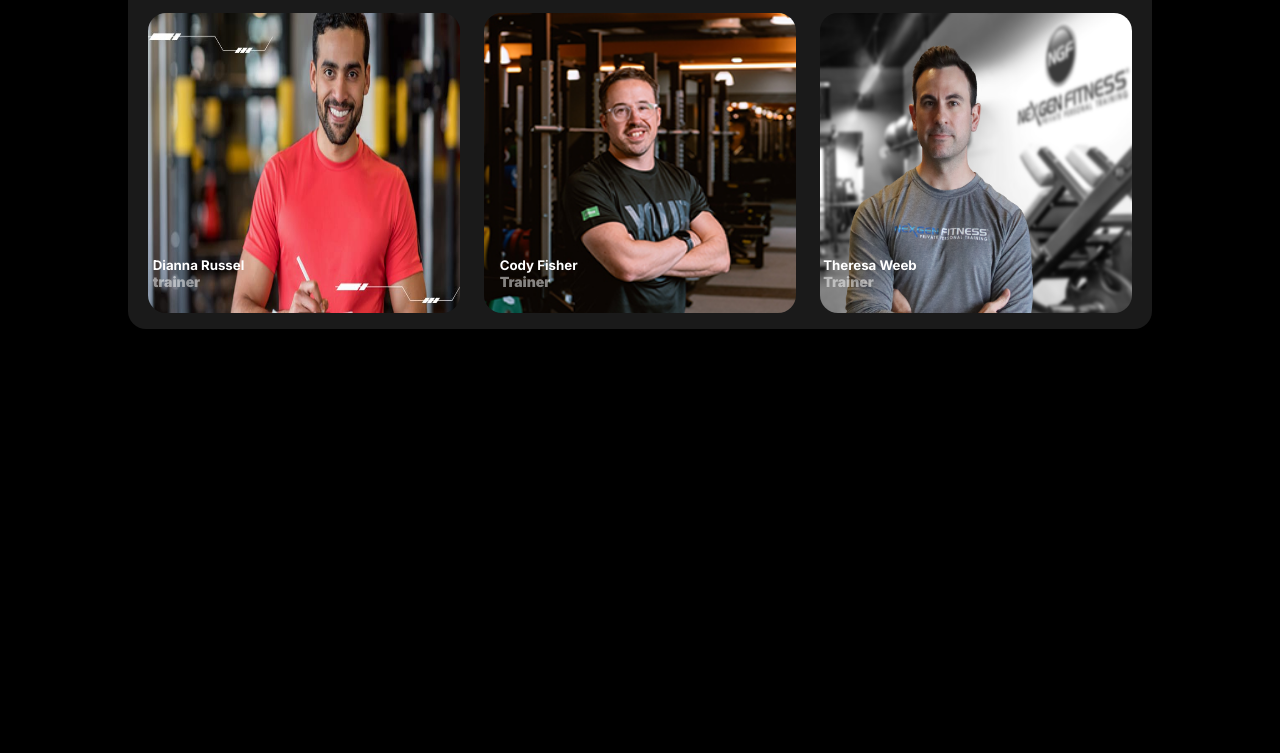
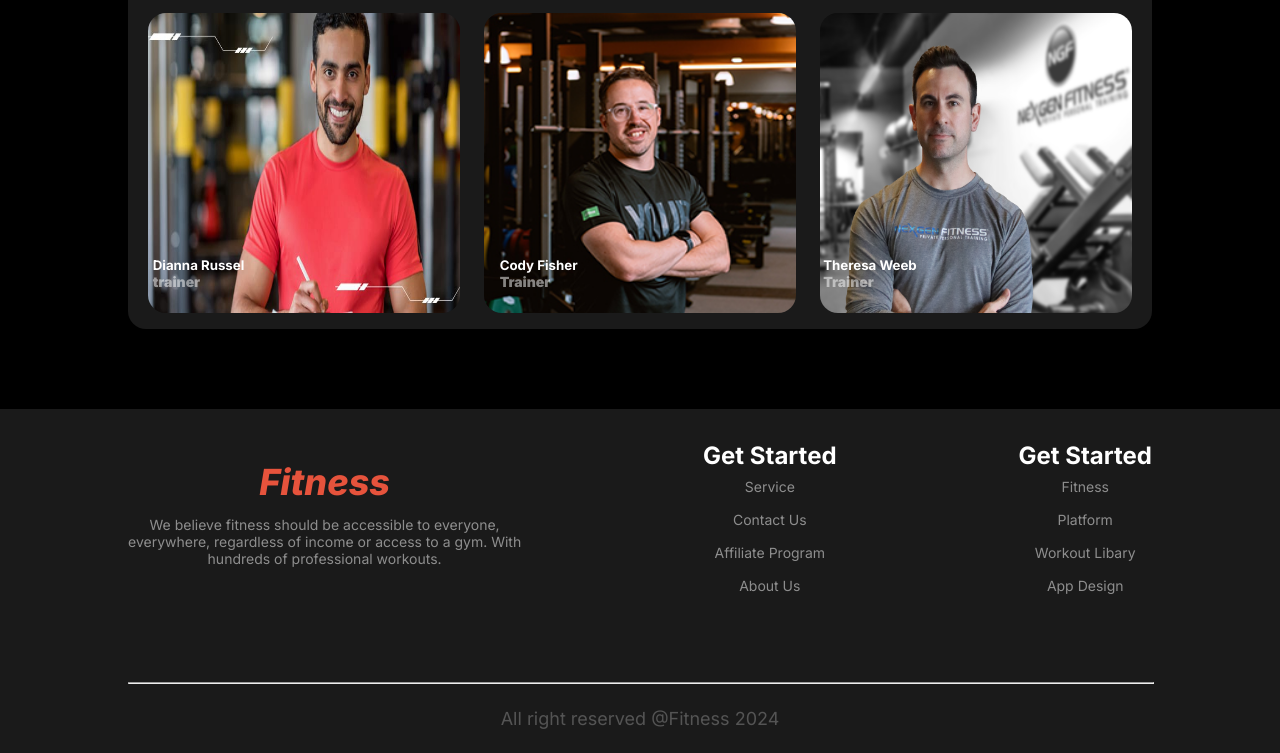
Before and after one commit to mahfuzahmed7/versatile-ui-main, a plain HTML site: page index.html in a window 1280 px wide. Shown: the part 2097-2850 px from the top of the page. Before the commit the page ends 2506 px from the top, so only its background shows below. Drawn offline with Linux system fonts and the light colour scheme; a web font is replaced by a local one.

Commit message:
added footer section

```diff
--- a/index.html
+++ b/index.html
@@ -15,7 +15,7 @@
     <!-- nav bar section starts -->
 
     <nav class="nav-container container ">
-        <h3>Fitness</h3>
+        <h3 class="title">Fitness</h3>
         <div class="nav-option">
 
             <p class="special">Home</p>
@@ -160,6 +160,39 @@
         </div>
     </section>
     <!-- meet our team section ends -->
+    <!-- footer section starts -->
+    <footer class="footer-container">
+        <div>
+            <div class="footer-section container">
+                <div class="part1">
+                    <h3 class="title">Fitness</h3>
+                    <p>We believe fitness should be accessible to everyone,<br> everywhere, regardless of income or
+                        access
+                        to a
+                        gym. With <br> hundreds of professional workouts.</p>
+                </div>
+                <div class="part2">
+                    <h6>Get Started</h6>
+                    <p>Service</p>
+                    <p>Contact Us</p>
+                    <p>Affiliate Program</p>
+                    <p>About Us</p>
+                </div>
+                <div class="part3">
+                    <h6>Get Started</h6>
+                    <p>Fitness</p>
+                    <p>Platform</p>
+                    <p>Workout Libary</p>
+                    <p>App Design</p>
+                </div>
+
+            </div>
+            <hr style="width: 80%; margin-left: 10%;">
+            <p class="copyright">All right reserved @Fitness 2024</p>
+        </div>
+
+    </footer>
+    <!-- footer section starts -->
 </body>
 
 </html>
--- a/styles/style.css
+++ b/styles/style.css
@@ -52,7 +52,7 @@ p {
     justify-content: space-between;
 }
 
-.nav-container h3 {
+.title {
     color: rgb(230, 83, 60);
     font-size: 2.25rem;
     font-weight: 800;
@@ -317,3 +317,45 @@ p {
     transform: translate(-80%, -25%);
     font-weight: 900;
 }
+
+/* footer section styles */
+.footer-container {
+    background: rgba(255, 255, 255, 0.1);
+}
+
+.footer-section {
+    display: flex;
+    justify-content: space-between;
+    align-items: center;
+    text-align: center;
+    color: white;
+}
+
+h6 {
+    font-size: 1.5rem;
+    font-weight: 700;
+}
+
+.copyright {
+    text-align: center;
+    color: rgba(255, 255, 255, 0.5);
+    font-size: 1.125rem;
+    margin-top: 1.5rem;
+    padding-bottom: 1.5rem;
+
+}
+
+.part1 h3 {
+    padding-top: 1rem;
+    margin-bottom: .75rem;
+}
+
+.part2,
+.part3 {
+    margin-top: 2rem;
+}
+
+.part2 p,
+.part3 p {
+    padding: .5rem;
+}
```
